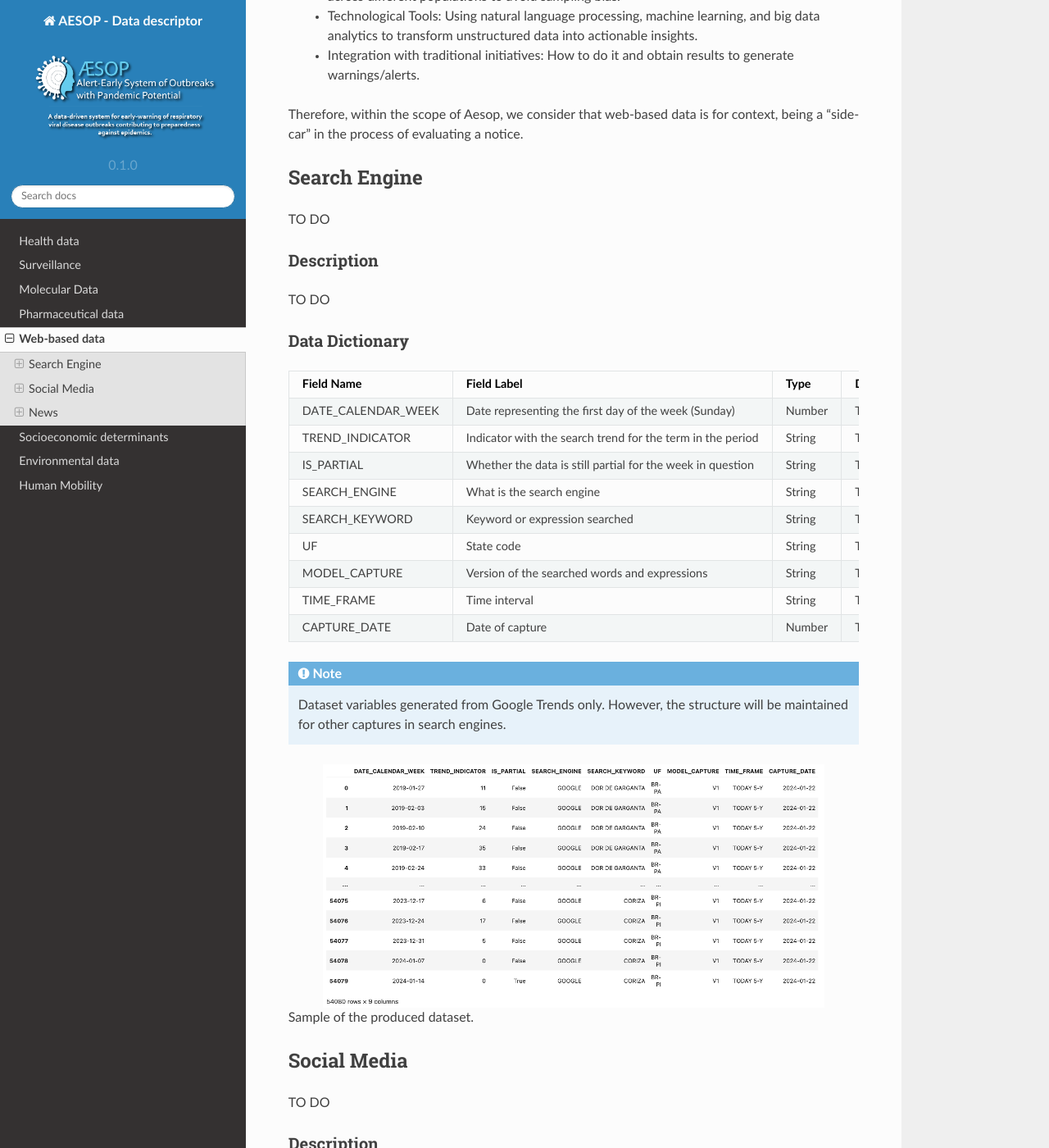
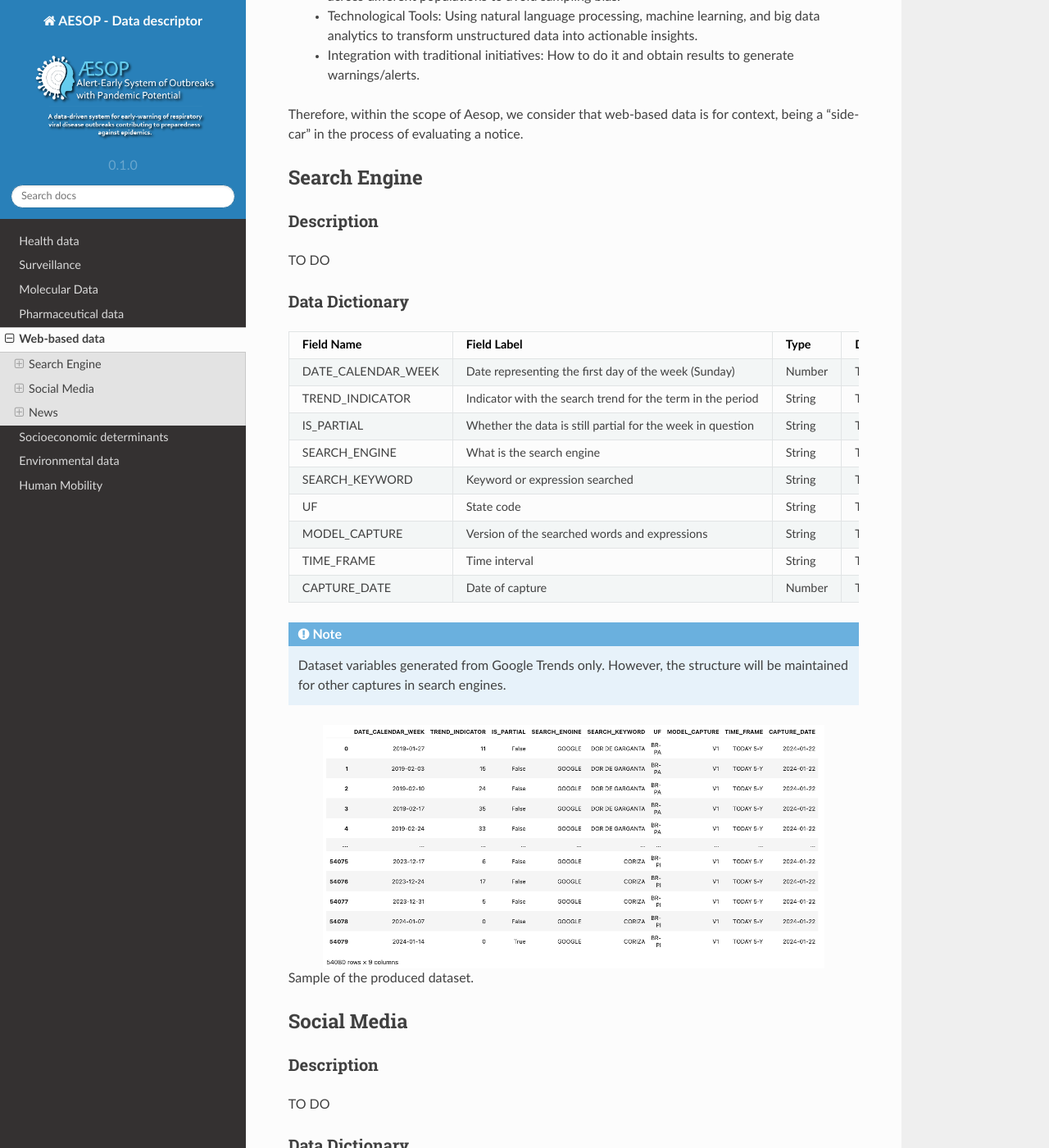
Before and after one commit to cidacslab/AESOP-Data-Documentation, a Sphinx documentation site: the page built from docs/source/web_based.rst, in a window 1280 px wide and 1400 px high, scrolled down 512 px. Shown: the whole window at 82% size. Built offline with Sphinx 7.4.7 and the Read the Docs theme 2.0.0, drawn with Linux system fonts in a browser that asks for light colours.

```diff
--- a/docs/source/web_based.rst
+++ b/docs/source/web_based.rst
@@ -16,7 +16,6 @@ Therefore, within the scope of Aesop, we consider that web-based data is for con
 
 Search Engine
 -------------
-TO DO
 
 Description
 ^^^^^^^^^^^
@@ -63,7 +62,6 @@ Sample of the produced dataset.
 
 Social Media
 -------------
-TO DO
 
 Description
 ^^^^^^^^^^^
@@ -112,7 +110,6 @@ Sample of the produced dataset.
 
 News
 -------------
-TO DO
 
 Description
 ^^^^^^^^^^^
```
